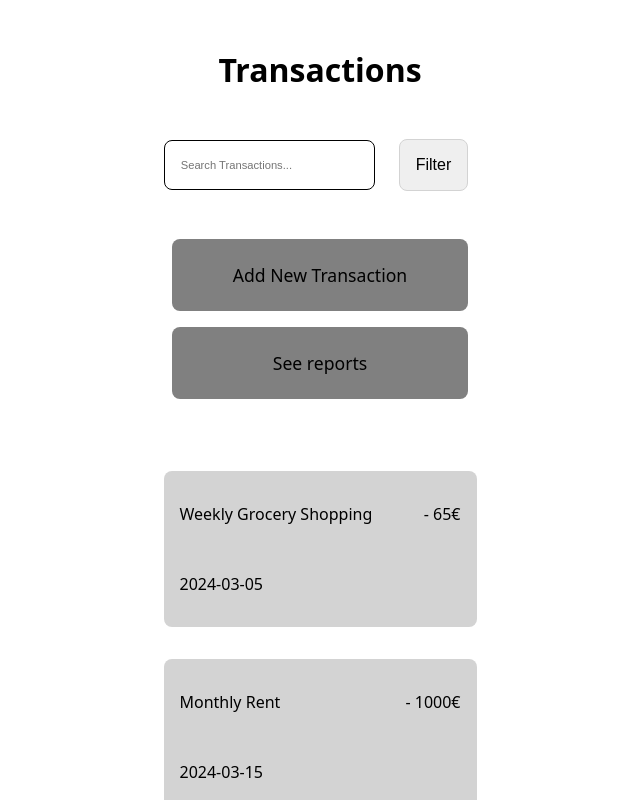
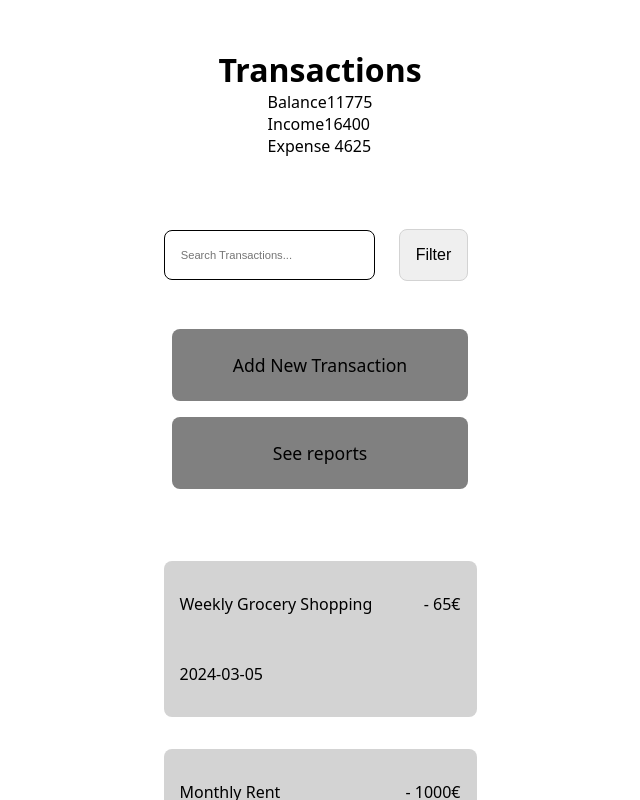
Before and after one commit to benediktbrenk/budget-app, a Next.js app: page / in a window 1280 px wide. Shown: the top 800 px of the page, without its empty margins (320-960 px from the left). Built offline with nearby package versions, Linux system fonts and the light colour scheme.

Commit message:
create component AccountBalance

```diff
--- /dev/null
+++ b/components/AccountBalance/index.js
@@ -0,0 +1,25 @@
+export default function AccountBalance({ transactions }) {
+  function getTotalExpenseAmount(transactions) {
+    return transactions
+      .filter((transaction) => transaction.direction === "Expense")
+      .reduce((total, transaction) => total + transaction.amount, 0);
+  }
+
+  function getTotalIncomeAmount(transactions) {
+    return transactions
+      .filter((transaction) => transaction.direction === "Income")
+      .reduce((total, transaction) => total + transaction.amount, 0);
+  }
+
+  const totalIncomeAmount = getTotalIncomeAmount(transactions);
+  const totalExpenseAmount = getTotalExpenseAmount(transactions);
+  const totalBalanceAmount = totalIncomeAmount - totalExpenseAmount;
+
+  return (
+    <div>
+      <div>Balance{`${totalBalanceAmount}`}</div>
+      <div>Income{`${totalIncomeAmount}`}</div>
+      <div>Expense {`${totalExpenseAmount}`}</div>
+    </div>
+  );
+}
--- a/pages/index.js
+++ b/pages/index.js
@@ -5,6 +5,7 @@ import Link from "next/link";
 import { styled } from "styled-components";
 import { useState } from "react";
 import { StyledMain } from "@/components/Main/Main.styled";
+import AccountBalance from "@/components/AccountBalance";
 
 const StyledDiv = styled.div`
   padding: 1rem;
@@ -73,6 +74,7 @@ export default function HomePage({ transactions }) {
     <>
       <Header title="Transactions" />
       <StyledMain>
+        <AccountBalance transactions={transactions} />
         <StyledDiv>
           <SearchBar
             transactions={transactions}
```
Also changed, not shown: components/AccountBalance/AccountBalance.styled.js (added).
